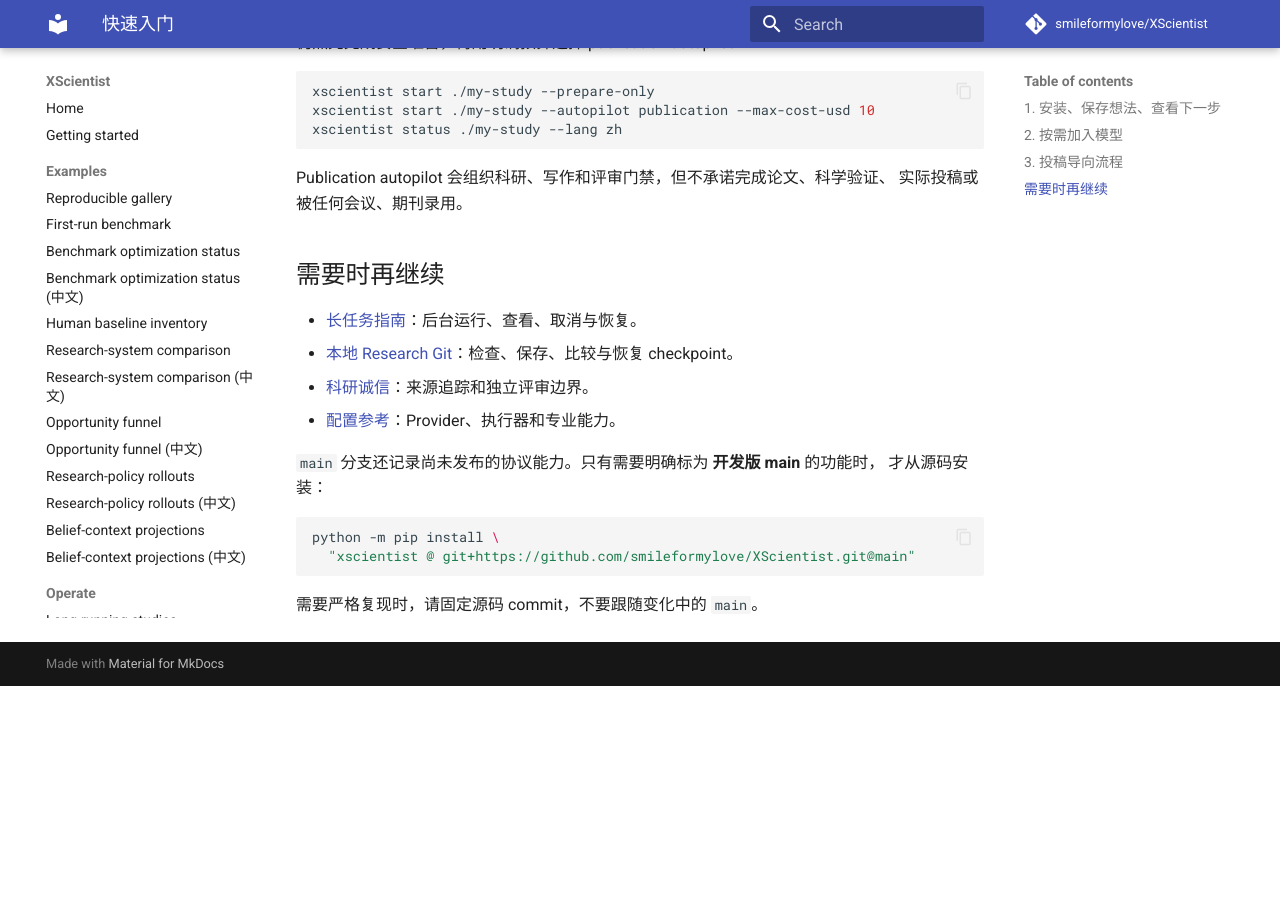
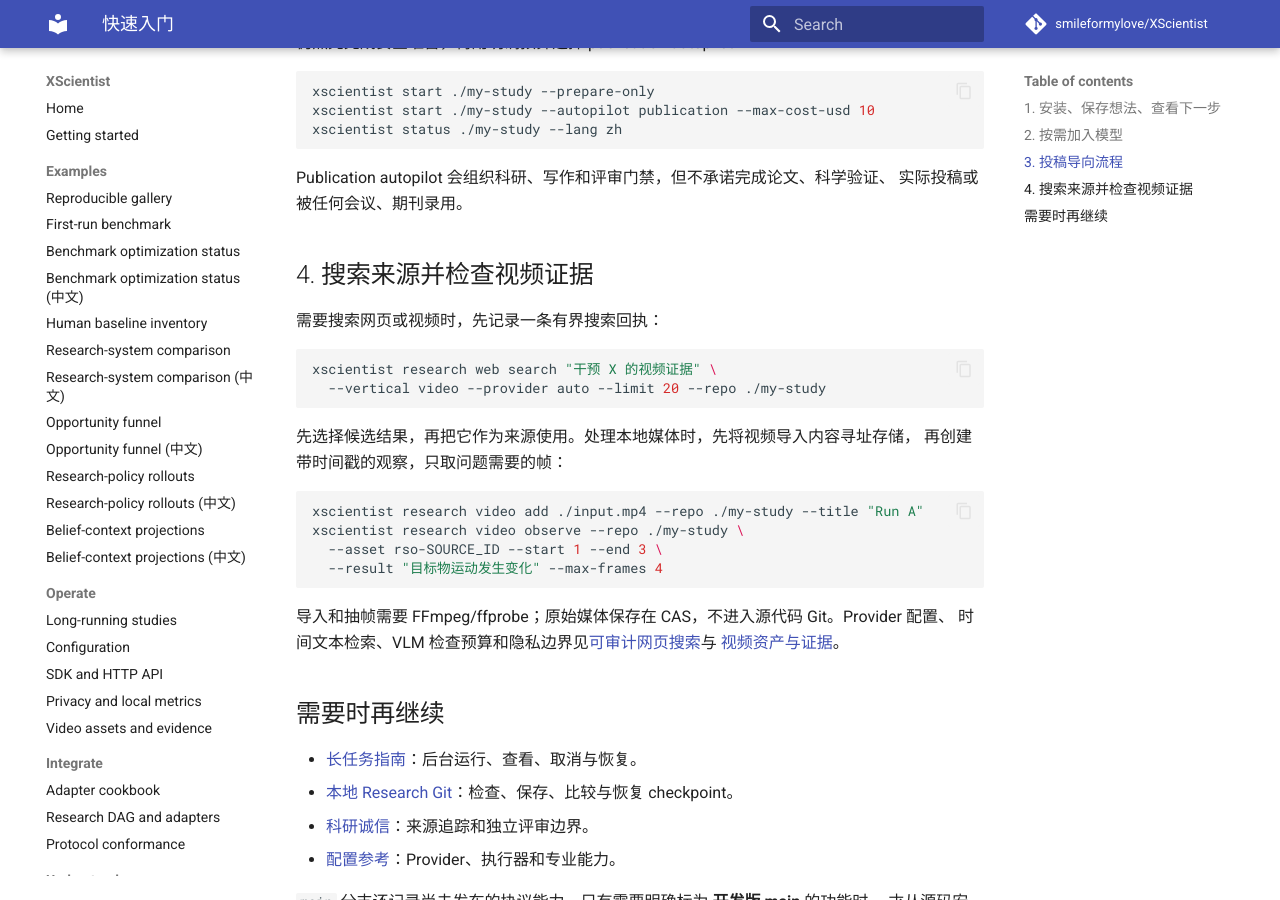
Before and after one commit to smileformylove/XScientist, an MkDocs documentation site: the page built from docs/GETTING_STARTED.zh.md, in a window 1280 px wide and 900 px high, scrolled down 1190 px. Built offline with MkDocs 1.6.1 and Material for MkDocs 9.7.7, drawn with Linux system fonts in a browser that asks for light colours; comment, search, counter and statistics services are not loaded; before the commit the page ends 1876 px from its top, so only the background shows below that.

Commit message:
docs: explain web and video evidence workflows

````diff
--- a/docs/GETTING_STARTED.md
+++ b/docs/GETTING_STARTED.md
@@ -68,6 +68,31 @@ Publication autopilot organizes research, writeup, and review gates. It does
 not promise manuscript completion, scientific verification, venue submission,
 or acceptance.
 
+## 4. Search sources and inspect video evidence
+
+For web or video discovery, record a bounded search receipt first:
+
+```bash
+xscientist research web search "video evidence for intervention X" \
+  --vertical video --provider auto --limit 20 --repo ./my-study
+```
+
+Select a candidate before treating it as a source. For local media, import the
+video into the content-addressed store, create a timestamped observation, and
+retrieve only the frames needed by the question:
+
+```bash
+xscientist research video add ./input.mp4 --repo ./my-study --title "Run A"
+xscientist research video observe --repo ./my-study \
+  --asset rso-SOURCE_ID --start 1 --end 3 \
+  --result "Object motion changes" --max-frames 4
+```
+
+Import and extraction need FFmpeg/ffprobe. Original media stays in CAS rather
+than source Git. See [Auditable Web Search](WEB_SEARCH.md) and
+[Video Assets and Evidence](VIDEO_EVIDENCE.md) for provider configuration,
+timed-text retrieval, VLM inspection budgets, and privacy boundaries.
+
 ## Continue only when needed
 
 - [Long-running guide](LONG_RUNNING_GUIDE.md): detach, watch, cancel, and resume.
--- a/docs/GETTING_STARTED.zh.md
+++ b/docs/GETTING_STARTED.zh.md
@@ -61,6 +61,29 @@ xscientist status ./my-study --lang zh
 Publication autopilot 会组织科研、写作和评审门禁，但不承诺完成论文、科学验证、
 实际投稿或被任何会议、期刊录用。
 
+## 4. 搜索来源并检查视频证据
+
+需要搜索网页或视频时，先记录一条有界搜索回执：
+
+```bash
+xscientist research web search "干预 X 的视频证据" \
+  --vertical video --provider auto --limit 20 --repo ./my-study
+```
+
+先选择候选结果，再把它作为来源使用。处理本地媒体时，先将视频导入内容寻址存储，
+再创建带时间戳的观察，只取问题需要的帧：
+
+```bash
+xscientist research video add ./input.mp4 --repo ./my-study --title "Run A"
+xscientist research video observe --repo ./my-study \
+  --asset rso-SOURCE_ID --start 1 --end 3 \
+  --result "目标物运动发生变化" --max-frames 4
+```
+
+导入和抽帧需要 FFmpeg/ffprobe；原始媒体保存在 CAS，不进入源代码 Git。Provider 配置、
+时间文本检索、VLM 检查预算和隐私边界见[可审计网页搜索](WEB_SEARCH.md)与
+[视频资产与证据](VIDEO_EVIDENCE.md)。
+
 ## 需要时再继续
 
 - [长任务指南](LONG_RUNNING_GUIDE.md)：后台运行、查看、取消与恢复。
--- a/docs/README.zh.md
+++ b/docs/README.zh.md
@@ -4,11 +4,11 @@
 
 <h1 align="center">XScientist</h1>
 
-<p align="center"><strong>把一个想法变成 Git 式科研历史：可检查、可复现、可回滚。</strong></p>
+<p align="center"><strong>把一个想法变成面向网页、文本和视频证据的 Git 式科研历史。</strong></p>
 
 <p align="center">
   只带来一个想法也可以——不要求先懂模型或 API Key。XScientist 会帮助检验它，
-  但不会隐藏不确定性、失败尝试或相反证据。
+  但不会隐藏不确定性、失败尝试、相反证据，或视频观察背后的来源与时间区间。
 </p>
 
 <p align="center">
@@ -21,6 +21,7 @@
 
 <p align="center">
   <a href="#quick-start">快速开始</a> ·
+  <a href="#搜索网页并使用视频证据--pypi-015">网页与视频证据</a> ·
   <a href="#运行自主研究">自主研究</a> ·
   <a href="#far-启发的研究机会漏斗">研究机会漏斗</a> ·
   <a href="#信念上下文投影受-bcg-启发">信念上下文</a> ·
@@ -153,6 +154,47 @@ CAS 绑定命令放在“下一步”的首位。
 调用方必须把 `{workspace}` 绑定到本次命令收到的工作区。若仍有待填写的人类输入，
 则 `input_binding.required=true` 且 `executable_after_binding=false`；自动化程序
 在这些值由人提供之前不得执行该模板。
+
+## 搜索网页并使用视频证据 — PyPI 0.1.5
+
+XScientist 可以把公开网页和视频搜索作为有界的发现步骤，再把选定的来源和本地媒体
+转成可审计的科研输入。搜索结果在被选择并绑定为来源或视频资产之前只是候选线索，
+不会因为 Provider 返回了结果就自动成为证据。
+
+```bash
+xscientist research web search "干预 X 的视频证据" \
+  --vertical video --provider auto --limit 20 --repo ./my-study
+
+xscientist research video add ./input.mp4 \
+  --repo ./my-study --title "Run A" --json
+xscientist research video observe --repo ./my-study \
+  --asset rso-SOURCE_ID --start 1.0 --end 3.0 \
+  --result "干预后目标物的运动发生变化" --max-frames 4 --json
+xscientist research video context --repo ./my-study \
+  --evidence rso-EVIDENCE_ID --max-frames 4 --budget-tokens 2000 --json
+```
+
+搜索回执保存规范化 URL、哈希、Provider 排名、分页、媒体提示和失败状态，不保存原始
+网页正文或凭据。`auto` 会根据垂直领域和环境变量配置使用 YouTube、Brave、SearXNG
+或 Semantic Scholar。本地视频资产以内容寻址方式保存到 Research VCS CAS；来源索引
+记录时长、尺寸、流身份、音频存在性和探测版本，观察记录实际解码的帧时间戳与哈希。
+原始媒体和抽取帧留在 CAS，不会进入源代码 Git 提交。
+
+如需检索转录、OCR、字幕或镜头标签，可先导入带内容绑定的时间文本索引，再在不调用
+模型的情况下检索：
+
+```bash
+xscientist research video index-text segments.json --repo ./my-study \
+  --asset rso-SOURCE_ID --kind transcript \
+  --producer whisper --producer-version YOUR_VERSION --json
+xscientist research video search "到达标记" --repo ./my-study \
+  --asset rso-SOURCE_ID --start 0 --end 10 --json
+```
+
+导入和抽帧需要 FFmpeg/ffprobe；列出资产、建立索引、检索、规划和复用已有证据不需要。
+VLM 检查受明确的帧数和 Token 预算限制；返回结果在通过既有证据与评审门禁前仍是未验证
+观察。详见[可审计网页搜索](WEB_SEARCH.md)和[视频资产与证据](VIDEO_EVIDENCE.md)，
+其中包括 Provider 配置、隐私边界、时间采样以及受 Harness2 启发的改进路线。
 
 ## 开发版 main：结构化科研历史
 
--- a/pyproject.toml
+++ b/pyproject.toml
@@ -5,7 +5,7 @@ build-backend = "setuptools.build_meta"
 [project]
 name = "xscientist"
 dynamic = ["version"]
-description = "Autonomous research with Git-like, inspectable, reproducible, and reversible evidence histories."
+description = "Local-first research with auditable web and video evidence, Git-like provenance, reproducibility, and reversible scientific history."
 readme = "README.md"
 requires-python = ">=3.10"
 license = "Apache-2.0 AND MIT"
@@ -25,6 +25,9 @@ keywords = [
   "reproducible-research",
   "open-science",
   "research-provenance",
+  "web-search",
+  "video-evidence",
+  "multimodal-research",
 ]
 classifiers = [
   "Development Status :: 3 - Alpha",
````
Also changed, not shown: README.md (+53 -2 lines), docs/index.md (+10 -2 lines).
